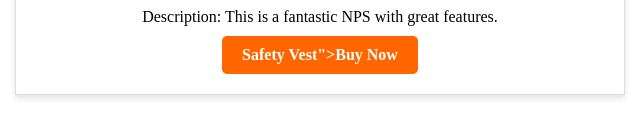
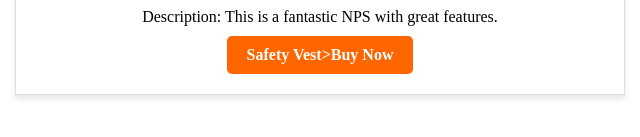
Before and after one commit to Mikail-Shaikh/TextFlexSafetyStore, a plain HTML site: page index.html in a window 1280 px wide. Shown: the part 459-596 px from the top of the page, 635-1275 px from the left. Drawn offline with Linux system fonts and the light colour scheme.

Commit message:
Update index.html

```diff
--- a/index.html
+++ b/index.html
@@ -19,7 +19,7 @@
             <img src="https://m.media-amazon.com/images/I/51zUQaKmbOL._AC_UX679_.jpg" alt="Vest1">
             <a href="https://www.amazon.co.uk/MHsons-Visibility-Reflective-Waistcoat-Conforms/dp/B0BQW5BNVR/ref=sr_1_11?crid=1EF3LTODBC1AX&keywords=amazon+safety+vest&qid=1694457193&sprefix=amazon+safety+vest%2Caps%2C82&sr=8-11">Safety Vest</a>
         <p>Description: This is a fantastic NPS with great features.</p>
-            <a class="buy-button" href="https://www.amazon.co.uk/MHsons-Visibility-Reflective-Waistcoat-Conforms/dp/B0BQW5BNVR/ref=sr_1_11?crid=1EF3LTODBC1AX&keywords=amazon+safety+vest&qid=1694457193&sprefix=amazon+safety+vest%2Caps%2C82&sr=8-11">Safety Vest">Buy Now</a>
+            <a class="buy-button" href="https://www.amazon.co.uk/MHsons-Visibility-Reflective-Waistcoat-Conforms/dp/B0BQW5BNVR/ref=sr_1_11?crid=1EF3LTODBC1AX&keywords=amazon+safety+vest&qid=1694457193&sprefix=amazon+safety+vest%2Caps%2C82&sr=8-11">Safety Vest>Buy Now</a>
         </div>
 
         <!-- Repeat this structure for the other products -->
```
